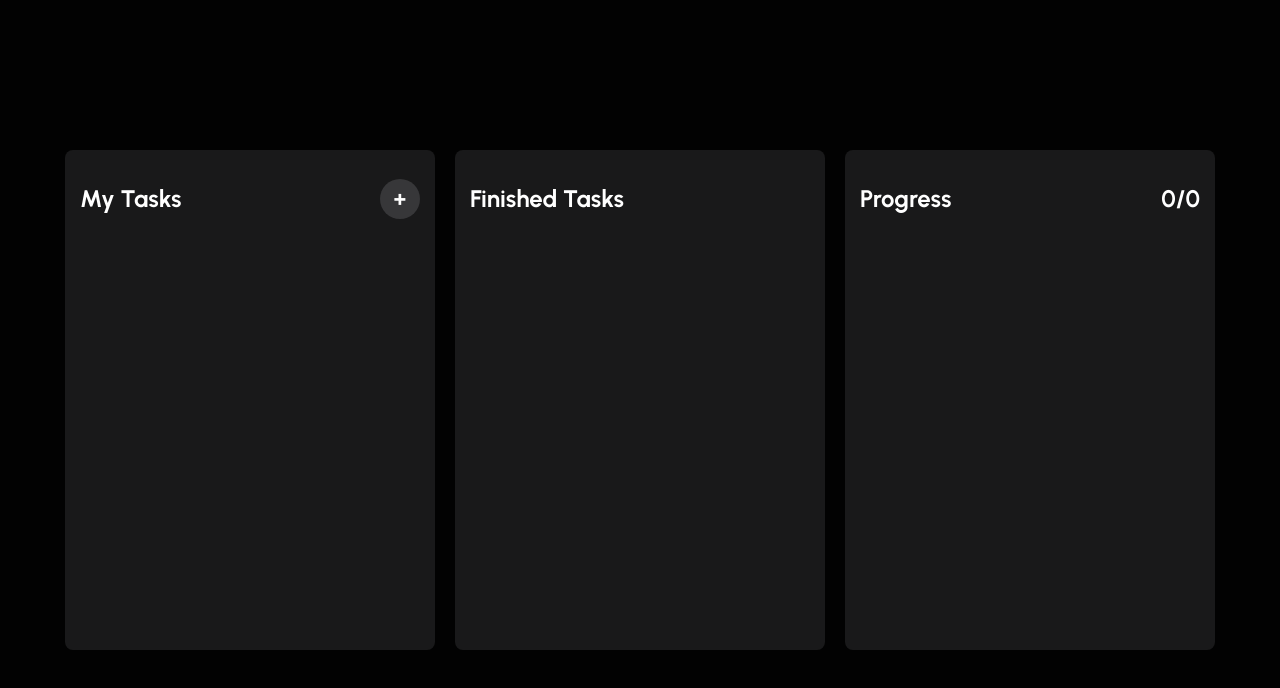
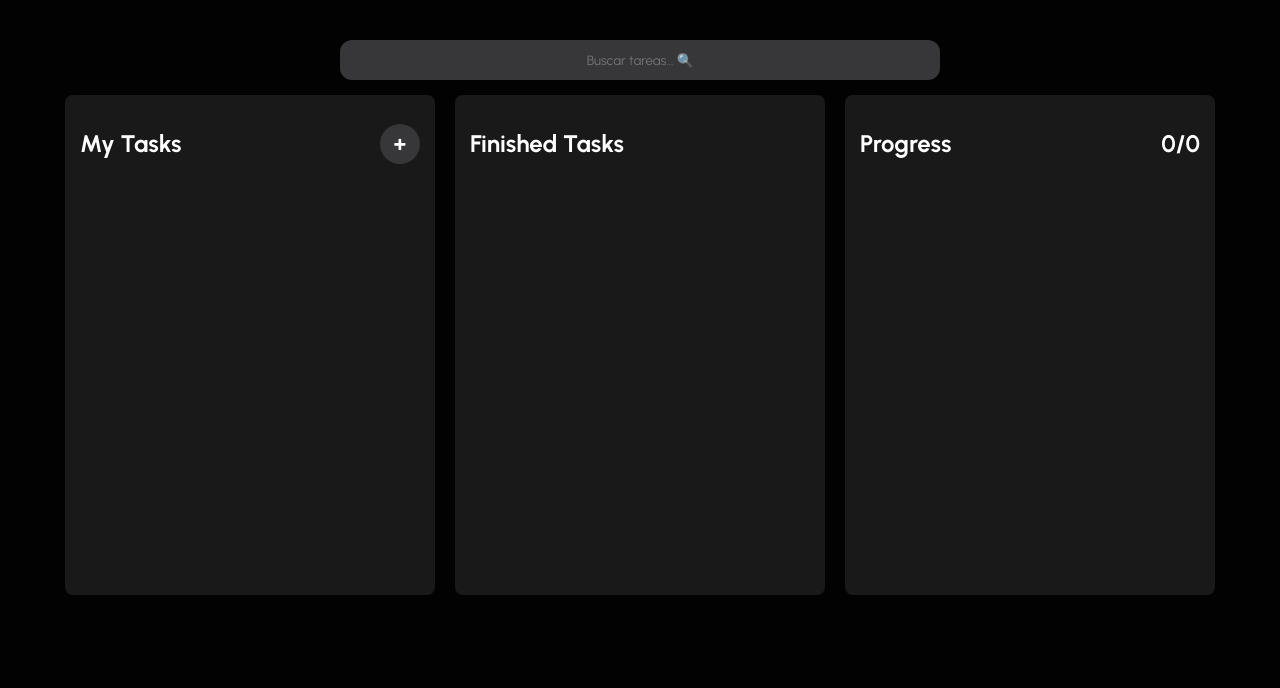
Before and after one commit to 2piradrian/to-do-searchbar, a React (Create React App) app: page / in a window 1280 px wide. Shown: the top 688 px of the page. Built offline with nearby package versions, Linux system fonts and the light colour scheme.

Commit message:
search system

```diff
--- a/src/Components/Home/Home.jsx
+++ b/src/Components/Home/Home.jsx
@@ -3,11 +3,12 @@ import ModalForm from "../ModalForm/ModalForm";
 import ScrolleableCard from "../ScrolleableCard/ScrolleableCard";
 import Task from "../Task/Task";
 import TaskContainer from "../TaskContainer/TaskContainer";
-import { AddButton, Title, TitleContainer } from "./HomeSt";
+import { AddButton, HomeContainer, TaskCardContainer, Title, TitleContainer } from "./HomeSt";
 import { useDispatch, useSelector } from "react-redux";
 import { open_modal } from "../../Redux/Actions/creators";
 import { useTasks } from "../../Hooks/useTasks";
 import Progress from "../Progress/Progress";
+import SearchBar from "../SearchBar/SearchBar";
 
 function Home() {
 	const modal = useSelector((state) => state.modal);
@@ -17,7 +18,9 @@ function Home() {
 	const { inProgress, finished, types } = useTasks();
 
 	return (
-		<>
+		<HomeContainer>
+			<SearchBar />
+			<TaskCardContainer>
 				<TaskContainer>
 					<TitleContainer>
 						<Title>My Tasks</Title>
@@ -55,8 +58,10 @@ function Home() {
 							})}
 					</ScrolleableCard>
 				</TaskContainer>
+			</TaskCardContainer>
+
 			{modal && <ModalForm />}
-		</>
+		</HomeContainer>
 	);
 }
 
--- a/src/Components/Home/HomeSt.js
+++ b/src/Components/Home/HomeSt.js
@@ -1,4 +1,20 @@
 import styled from "styled-components";
+
+export const HomeContainer = styled.section`
+	height: 100%;
+	width: 100%;
+	display: flex;
+	flex-direction: column;
+`;
+
+export const TaskCardContainer = styled.div`
+	width: 100%;
+	padding: 30px 0px;
+	margin-top: 55px;
+	display: flex;
+	justify-content: center;
+	align-items: center;
+`;
 
 export const TitleContainer = styled.div`
 	height: 20%;
--- /dev/null
+++ b/src/Components/MarkedItem/MarkedItem.jsx
@@ -0,0 +1,20 @@
+import React, { useMemo } from "react";
+import { useSelector } from "react-redux";
+import { useMark } from "../../Hooks/useMark";
+
+function MarkedItem(props) {
+	const { query } = props;
+
+	const marks = useMark(props, query);
+
+	const { left, center, right } = useMemo(() => marks);
+	return (
+		<p>
+			{left}
+			<span style={{ backgroundColor: "yellow", color: "black" }}>{center}</span>
+			{right}
+		</p>
+	);
+}
+
+export default MarkedItem;
--- /dev/null
+++ b/src/Components/MarkedItem/MarkedItemSt.js
@@ -0,0 +1 @@
+import styled from "styled-components";
--- /dev/null
+++ b/src/Components/Results/Results.jsx
@@ -0,0 +1,27 @@
+import React, { useMemo } from "react";
+import { useSelector } from "react-redux";
+import MarkedItem from "../MarkedItem/MarkedItem";
+import { ResultsContainer } from "./ResultsSt";
+
+function Results(props) {
+	const { query } = props;
+	const tasks = useSelector((state) => state.tasks);
+
+	const findMatch = (items, query) => {
+		const res = items.filter((i) => {
+			return i.name.toLowerCase().indexOf(query) >= 0 && query.length > 0;
+		});
+		return res;
+	};
+
+	const filteredItems = useMemo(() => findMatch(tasks, query), [tasks, query]);
+
+	return (
+		<ResultsContainer>
+			{filteredItems.length > 0 &&
+				filteredItems.map((res) => <MarkedItem {...res} key={res.name} query={query} />)}
+		</ResultsContainer>
+	);
+}
+
+export default Results;
--- /dev/null
+++ b/src/Components/Results/ResultsSt.js
@@ -0,0 +1,11 @@
+import styled from "styled-components";
+
+export const ResultsContainer = styled.div`
+	width: 600px;
+	padding: 10px 5px;
+	margin-top: -10px;
+	border-radius: 0px 0px 12px 12px;
+	color: ${(props) => props.theme.contrast};
+	background-color: ${(props) => props.theme.tertiaryBackground};
+	position: relative;
+`;
--- /dev/null
+++ b/src/Components/SearchBar/SearchBar.jsx
@@ -0,0 +1,21 @@
+import React, { useState } from "react";
+import Results from "../Results/Results";
+import { SearchBox, SearchInput } from "./SerachBarSt";
+
+function SearchBar() {
+	const [query, setQuery] = useState("");
+
+	const handleChange = (e) => {
+		const value = e.target.value;
+		setQuery(value);
+	};
+
+	return (
+		<SearchBox>
+			<SearchInput type="text" placeholder="Buscar tareas... 🔍" onChange={handleChange} />
+			{query.length > 0 && <Results query={query} />}
+		</SearchBox>
+	);
+}
+
+export default SearchBar;
--- /dev/null
+++ b/src/Components/SearchBar/SerachBarSt.js
@@ -0,0 +1,25 @@
+import styled from "styled-components";
+
+export const SearchBox = styled.div`
+	width: 100%;
+	padding-top: 20px;
+	display: flex;
+	flex-direction: column;
+	justify-content: center;
+	align-items: center;
+	z-index: 2;
+	position: absolute;
+	top: 20px;
+`;
+
+export const SearchInput = styled.input`
+	width: 600px;
+	height: 40px;
+	padding: 0px 15px;
+	outline: none;
+	border-radius: 12px;
+	border: none;
+	text-align: center;
+	color: ${(props) => props.theme.contrast};
+	background-color: ${(props) => props.theme.tertiaryBackground};
+`;
--- /dev/null
+++ b/src/Hooks/useMark.js
@@ -0,0 +1,14 @@
+export function useMark(item, query) {
+	const { name } = item;
+	const index = name.toLowerCase().indexOf(query);
+
+	const left = name.slice(0, index);
+	const right = name.slice(index + query.length);
+	const center = name.slice(index, index + query.length);
+
+	return {
+		center,
+		left,
+		right,
+	};
+}
```
Lines whose indentation alone changed are shown as unchanged.
